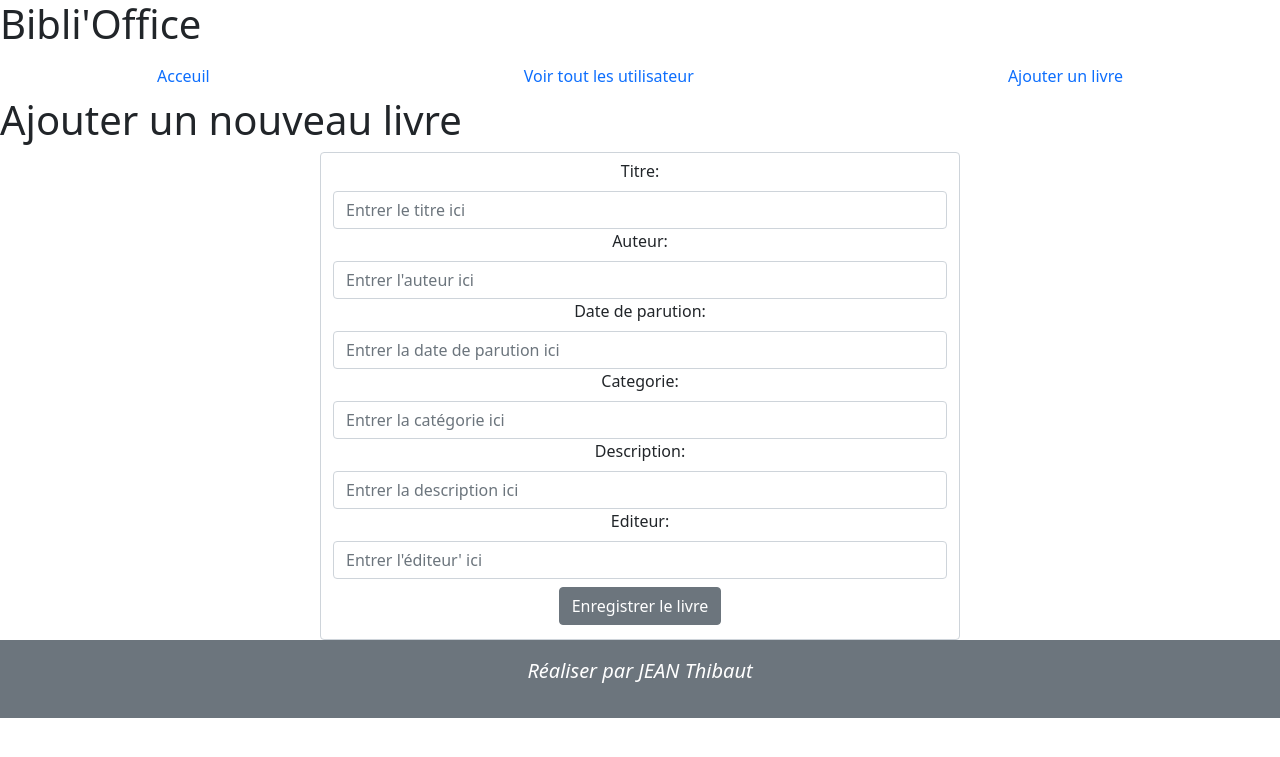
After one commit to JEANThibaut/BibliOffice, a PHP site: page /newBook in a window 1280 px wide. The commit adds this page. Shown: the top 757 px of the page. Run offline with PHP 8.4, Linux system fonts and the light colour scheme.

Commit message:
add newBook Form

```diff
--- /dev/null
+++ b/newBook.php
@@ -0,0 +1,6 @@
+<?php
+
+
+
+    include "view/newBookView.php";
+?>
--- /dev/null
+++ b/view/newBookView.php
@@ -0,0 +1,26 @@
+<?php
+    include "view/template/header.php";
+?>
+
+<h1>Ajouter un nouveau livre</h1>
+    <div class="form-control w-50 m-auto text-center">
+        <form action="" method="POST">
+            <label for="title" class="form-label">Titre: </label>
+                <input type="text" name="title" id="title" class="form-control" placeholder="Entrer le titre ici" required/>
+            <label for="writter" class="form-label">Auteur: </label>
+                <input type="text" name="writter" id="writter" class="form-control" placeholder="Entrer l'auteur ici" required/>
+            <label for="release_date" class="form-label">Date de parution: </label>
+                <input type="text" name="release_date" id="release_date" class="form-control" placeholder="Entrer la date de parution ici" required/>
+            <label for="category" class="form-label">Categorie: </label>
+                <input type="text" name="category" id="category" class="form-control" placeholder="Entrer la catégorie ici" required/>
+            <label for="book_description" class="form-label">Description: </label>
+                <input type="text" name="book_description" id="book_description" class="form-control" placeholder="Entrer la description ici" required/>
+            <label for="editor" class="form-label">Editeur: </label>
+                <input type="text" name="editor" id="editor" class="form-control" placeholder="Entrer l'éditeur' ici" required/>
+            <input type="submit" value="Enregistrer le livre" class="btn btn-secondary my-2"/>
+        </form>
+    </div>
+
+<?php
+    include "view/template/footer.php";
+?>
--- a/view/template/footer.php
+++ b/view/template/footer.php
@@ -9,7 +9,6 @@
 
 
     <script src="https://cdn.jsdelivr.net/npm/bootstrap@5.0.1/dist/js/bootstrap.bundle.min.js" integrity="sha384-gtEjrD/SeCtmISkJkNUaaKMoLD0//ElJ19smozuHV6z3Iehds+3Ulb9Bn9Plx0x4" crossorigin="anonymous"></script>
-    <script type="text/javascript" src="./js/jquery-1.9.1.js"></script>
-    <script type="text/javascript" src="./js/bootstrap.min.js"></script>
+
   </body>
 </html>
--- a/view/template/header.php
+++ b/view/template/header.php
@@ -21,7 +21,7 @@
           <a class="nav-link" href="#">Voir tout les utilisateur</a>
         </li>
         <li class="nav-item">
-          <a class="nav-link" href="#">Ajouter un livre</a>
+          <a class="nav-link" href="newBook.php">Ajouter un livre</a>
         </li>
       </ul>
     </header>
```
